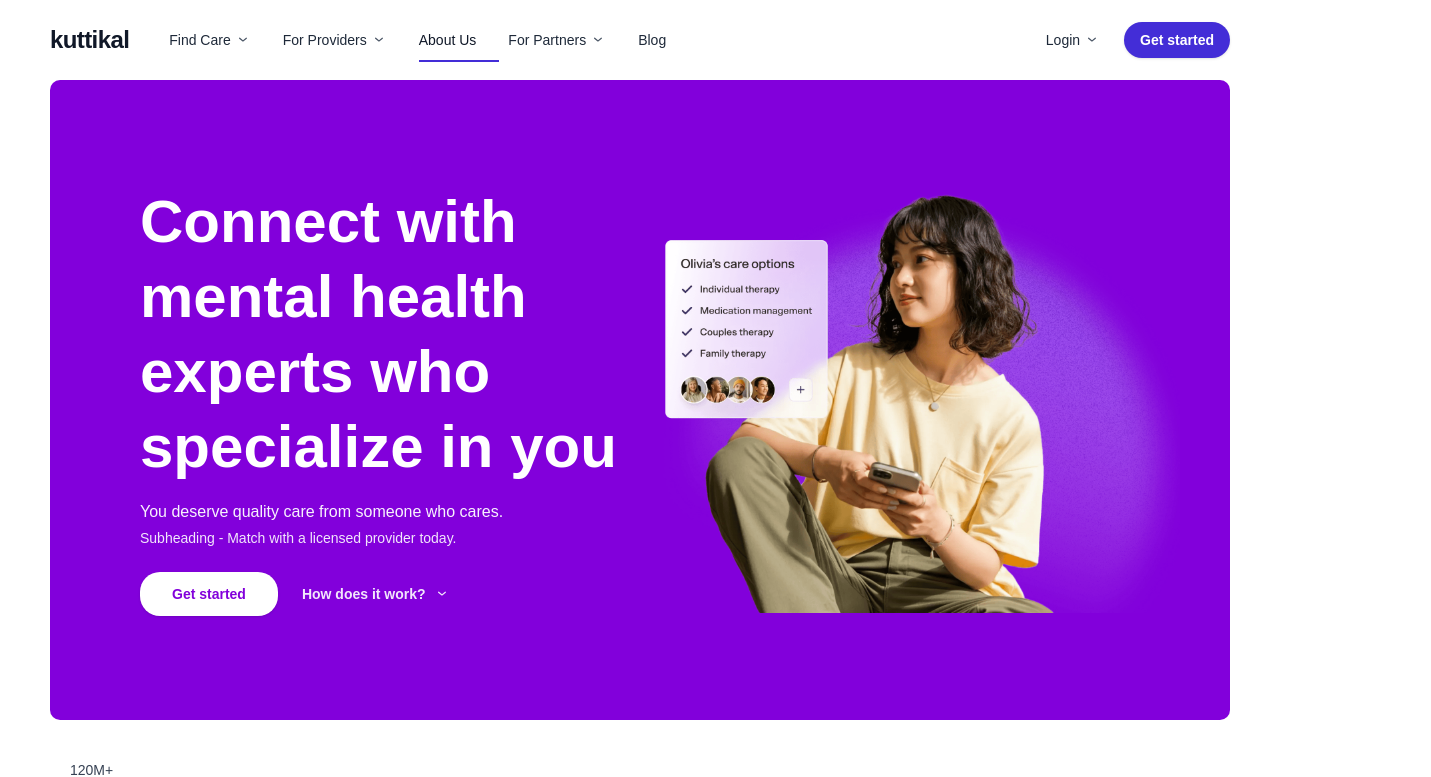
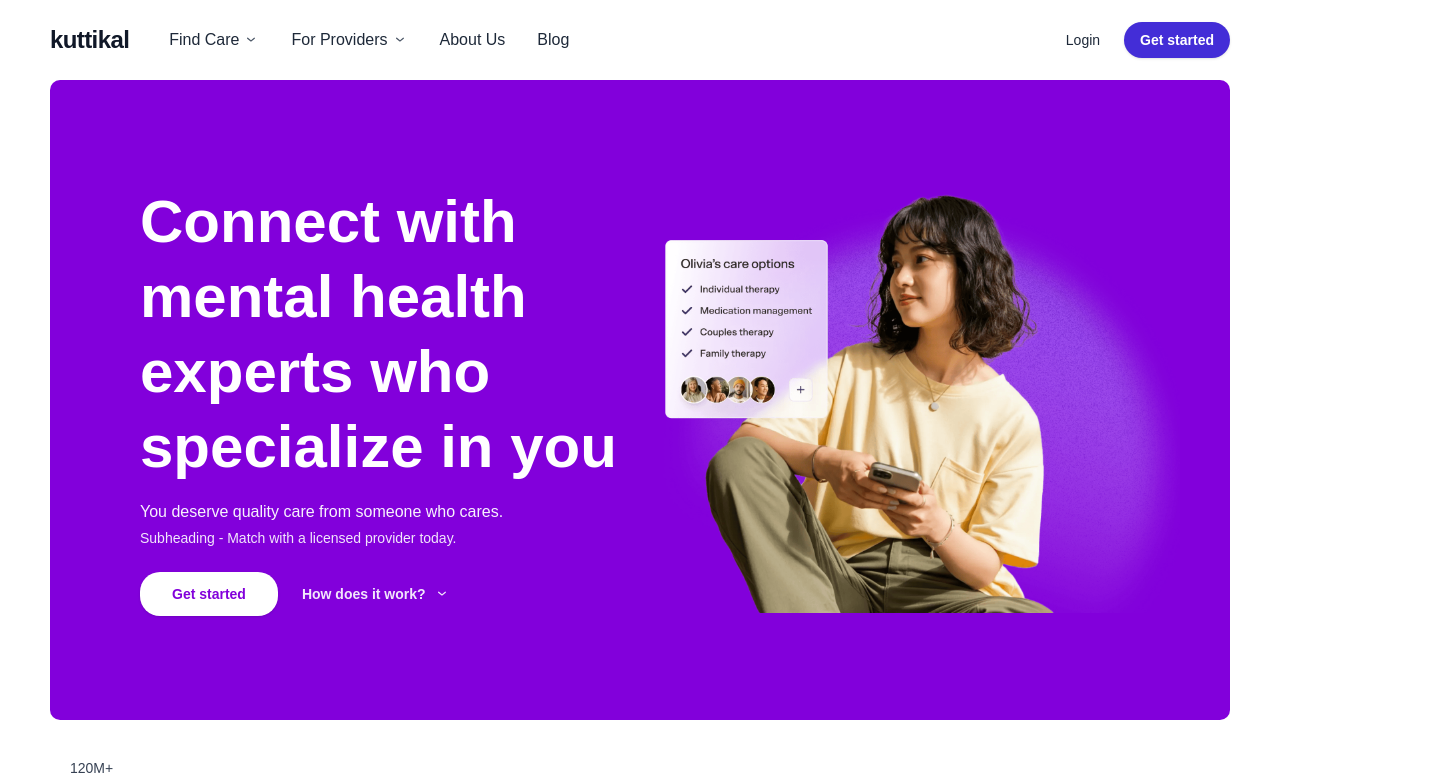
Before and after one commit to Koott-Tech/kutikkal, a Next.js app: page / in a window 1280 px wide. Shown: the top 777 px of the page, 1431 px wide, since content can reach past the window. Built offline with nearby package versions, Linux system fonts and the light colour scheme.

Commit message:
test final

```diff
--- a/src/components/Header.jsx
+++ b/src/components/Header.jsx
@@ -1,4 +1,9 @@
+"use client";
+import { useState } from "react";
+
 export default function Header() {
+  const [isFindCareOpen, setIsFindCareOpen] = useState(false);
+
   return (
     <header className="w-full bg-white sticky top-0 z-50">
       <div className="w-full pl-[50px] pr-[50px]">
@@ -12,22 +17,68 @@ export default function Header() {
             </div>
 
             <nav className="hidden md:block">
-              <ul className="flex items-center gap-8 text-sm font-medium text-gray-800">
-                <li className="flex items-center gap-1 cursor-pointer hover:text-gray-900">
-                  <span>Find Care</span>
-                  <ChevronDownIcon />
+              <ul className="flex items-center gap-8 text-base font-medium text-gray-800">
+                <li className="relative">
+                  <button
+                    className="flex items-center gap-1 cursor-pointer hover:text-gray-900"
+                    onClick={() => setIsFindCareOpen(!isFindCareOpen)}
+                  >
+                    <span>Find Care</span>
+                    <ChevronUpIcon className={`transition-transform ${isFindCareOpen ? 'rotate-180' : ''}`} />
+                  </button>
+
+                  {/* Find Care Dropdown */}
+                  {isFindCareOpen && (
+                    <div className="absolute top-full left-0 mt-2 w-64 bg-white rounded-lg shadow-lg border border-gray-100 py-4 z-50">
+                      {/* Top section - Types of care */}
+                      <div className="px-4 pb-3 border-b border-gray-200">
+                        <h3 className="text-xs font-semibold text-gray-500 uppercase tracking-wider mb-3">Types of care</h3>
+                        <div className="space-y-2">
+                          {[
+                            "Individual therapy",
+                            "Couples therapy",
+                            "Family therapy",
+                            "Child therapy",
+                            "Teen therapy",
+                            "Psychiatry"
+                          ].map((option) => (
+                            <div key={option} className="py-2 cursor-pointer hover:bg-gray-50 rounded-md px-2">
+                              <span className="text-gray-700">{option}</span>
+                            </div>
+                          ))}
+                        </div>
+                      </div>
+
+                      {/* Bottom section - Get Started and FAQs */}
+                      <div className="px-4 pt-3">
+                        <div className="space-y-2">
+                          <div className="flex items-center gap-3 py-2 cursor-pointer hover:bg-gray-50 rounded-md px-2">
+                            <div className="w-6 h-6 bg-purple-100 rounded-full flex items-center justify-center">
+                              <svg className="w-4 h-4 text-purple-600" fill="none" stroke="currentColor" viewBox="0 0 24 24">
+                                <path strokeLinecap="round" strokeLinejoin="round" strokeWidth={2} d="M16 7a4 4 0 11-8 0 4 4 0 018 0zM12 14a7 7 0 00-7 7h14a7 7 0 00-7-7z" />
+                              </svg>
+                            </div>
+                            <span className="text-gray-700">Get Started</span>
+                          </div>
+                          <div className="flex items-center gap-3 py-2 cursor-pointer hover:bg-gray-50 rounded-md px-2">
+                            <div className="w-6 h-6 bg-blue-100 rounded-full flex items-center justify-center">
+                              <svg className="w-4 h-4 text-blue-600" fill="none" stroke="currentColor" viewBox="0 0 24 24">
+                                <path strokeLinecap="round" strokeLinejoin="round" strokeWidth={2} d="M8.228 9c.549-1.165 2.03-2 3.772-2 2.21 0 4 1.343 4 3 0 1.4-1.278 2.575-3.006 2.907-.542.104-.994.54-.994 1.093m0 3h.01M21 12a9 9 0 11-18 0 9 9 0 0118 0z" />
+                              </svg>
+                            </div>
+                            <span className="text-gray-700">FAQs</span>
+                          </div>
+                        </div>
+                      </div>
+                    </div>
+                  )}
                 </li>
                 <li className="flex items-center gap-1 cursor-pointer hover:text-gray-900">
                   <span>For Providers</span>
                   <ChevronDownIcon />
                 </li>
-                <li className="relative cursor-pointer text-gray-900">
+                <li className="cursor-pointer hover:text-gray-900">
                   <span>About Us</span>
-                  <span className="absolute left-0 right-0 -bottom-3 mx-auto block h-0.5 w-20 bg-indigo-700" />
-                </li>
-                <li className="flex items-center gap-1 cursor-pointer hover:text-gray-900">
-                  <span>For Partners</span>
-                  <ChevronDownIcon />
                 </li>
                 <li className="cursor-pointer hover:text-gray-900">Blog</li>
               </ul>
@@ -38,7 +89,6 @@ export default function Header() {
           <div className="flex items-center gap-6">
             <button className="hidden md:inline-flex items-center gap-1 text-sm font-medium text-gray-800 hover:text-gray-900">
               <span>Login</span>
-              <ChevronDownIcon />
             </button>
             <button className="inline-flex items-center rounded-full bg-indigo-700 px-4 py-2 text-sm font-semibold text-white shadow-sm hover:bg-indigo-800">
               Get started
@@ -67,3 +117,21 @@ function ChevronDownIcon() {
     </svg>
   );
 }
+
+function ChevronUpIcon({ className = "" }) {
+  return (
+    <svg
+      xmlns="http://www.w3.org/2000/svg"
+      viewBox="0 0 20 20"
+      fill="currentColor"
+      aria-hidden="true"
+      className={`h-4 w-4 text-gray-600 ${className}`}
+    >
+      <path
+        fillRule="evenodd"
+        d="M5.23 7.21a.75.75 0 0 1 1.06.02L10 10.192l3.71-2.96a.75.75 0 0 1 .94 1.17l-4.24 3.38a.75.75 0 0 1-.94 0l-4.24-3.38a.75.75 0 0 1 .02-1.06Z"
+        clipRule="evenodd"
+      />
+    </svg>
+  );
+}
--- a/src/components/LogosStrip.jsx
+++ b/src/components/LogosStrip.jsx
@@ -3,29 +3,35 @@ import Image from "next/image";
 export default function LogosStrip() {
   return (
     <section className="mt-10">
-      <div className="flex items-center gap-8 px-[70px]">
+      <div className="flex items-center justify-between gap-8 px-[70px]">
         <div className="flex items-center gap-2">
-          <p className="text-sm font-medium text-gray-700">
-            120M+ individuals are covered by insurance
-          </p>
-          <div className="flex h-4 w-4 items-center justify-center rounded-full bg-gray-200">
+          <div className="text-left">
+            <p className="text-sm font-normal text-gray-700 leading-tight">
+              120M+ individuals are
+            </p>
+            <p className="text-sm font-normal text-gray-700 leading-tight">
+              covered by insurance
+            </p>
+          </div>
+          <div className="flex h-4 w-4 items-center justify-center rounded-full bg-gray-200 ml-1">
             <span className="text-xs font-medium text-gray-600">i</span>
           </div>
         </div>
+
         <div className="flex flex-nowrap items-center gap-6">
           {[
             "aetna-logo-1.png",
             "cigna-logo-1.png",
-            "kaiser-logo.png",
+            "uhc-logo.png",
             "logo_bcbs-1.png",
             "optum-logo-1.png",
-            "uhc-logo.png",
+            "kaiser-logo.png",
             "umr-logo.png",
           ].map((src) => (
             <div key={src} className="relative h-14 w-36 shrink-0">
               <Image
                 src={`/${src}`}
-                alt={src.replace(/[-_]/g, " ").replace(/\.png$/, "")}
+                alt={src.replace(/[-_]/g, " ").replace(/\.(png|svg)$/, "")}
                 fill
                 className="object-contain"
                 sizes="112px"
@@ -33,6 +39,10 @@ export default function LogosStrip() {
             </div>
           ))}
         </div>
+
+        <div className="flex items-center">
+          <span className="text-sm font-thin text-gray-700">More partners →</span>
+        </div>
       </div>
     </section>
   );
```
Also changed, not shown: src/components/Hero.jsx (line endings or trailing spaces).
